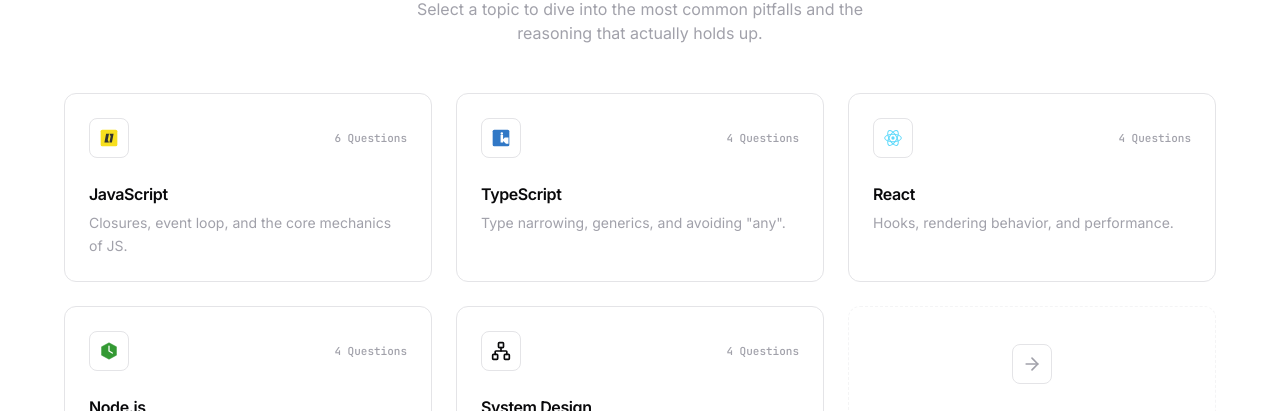
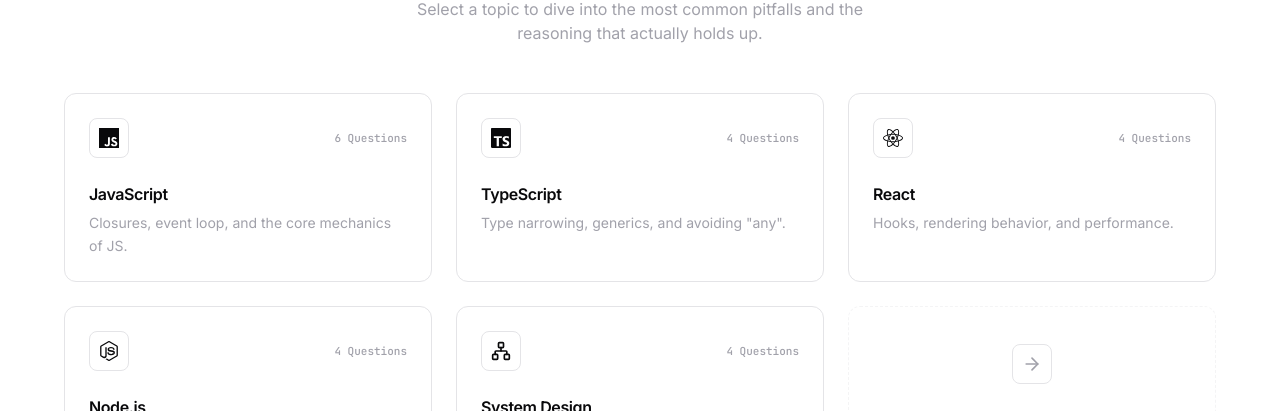
Before and after one commit to ihssmaheel-dev/drafted-until-clear, a Next.js app: page / in a window 1280 px wide. Shown: the part 880-1291 px from the top of the page. Built offline with nearby package versions, Linux system fonts and the light colour scheme.

Commit message:
feat: migrate technology category icons to official react-icons/si brand logos

```diff
--- a/package.json
+++ b/package.json
@@ -20,6 +20,7 @@
     "next-themes": "^0.4.6",
     "react": "19.2.8",
     "react-dom": "19.2.8",
+    "react-icons": "^5.7.0",
     "rehype-pretty-code": "^0.14.5",
     "shadcn": "^4.18.0",
     "shiki": "^4.4.3",
--- a/src/components/icons/category-icon.tsx
+++ b/src/components/icons/category-icon.tsx
@@ -26,20 +26,20 @@ import {
   CircleCheck,
 } from "lucide-react";
 import type { ComponentType } from "react";
-import { JavaScriptIcon } from "./tech/javascript";
-import { TypeScriptIcon } from "./tech/typescript";
-import { ReactIcon } from "./tech/react";
-import { NodeIcon } from "./tech/node";
 import {
-  NextjsIcon,
-  VueIcon,
-  AngularIcon,
-  SvelteIcon,
-  GraphqlIcon,
-  DenoIcon,
-  BunIcon,
-  HtmlCssIcon,
-} from "./tech/tech-icons";
+  SiJavascript,
+  SiTypescript,
+  SiReact,
+  SiNextdotjs,
+  SiVuedotjs,
+  SiAngular,
+  SiSvelte,
+  SiNodedotjs,
+  SiGraphql,
+  SiDeno,
+  SiBun,
+  SiHtml5,
+} from "react-icons/si";
 
 const STEP_ICONS: Record<string, ComponentType<{ className?: string }>> = {
   cpu: Cpu,
@@ -69,18 +69,18 @@ const STEP_ICONS: Record<string, ComponentType<{ className?: string }>> = {
 };
 
 const TECH_ICONS: Record<string, ComponentType<{ className?: string }>> = {
-  javascript: JavaScriptIcon,
-  typescript: TypeScriptIcon,
-  react: ReactIcon,
-  nextjs: NextjsIcon,
-  vue: VueIcon,
-  angular: AngularIcon,
-  svelte: SvelteIcon,
-  node: NodeIcon,
-  graphql: GraphqlIcon,
-  deno: DenoIcon,
-  bun: BunIcon,
-  "html-css": HtmlCssIcon,
+  javascript: SiJavascript,
+  typescript: SiTypescript,
+  react: SiReact,
+  nextjs: SiNextdotjs,
+  vue: SiVuedotjs,
+  angular: SiAngular,
+  svelte: SiSvelte,
+  node: SiNodedotjs,
+  graphql: SiGraphql,
+  deno: SiDeno,
+  bun: SiBun,
+  "html-css": SiHtml5,
 };
 
 interface StepIconProps {
--- a/src/components/icons/tech/javascript.tsx
+++ /dev/null
@@ -1,13 +0,0 @@
-import type { SVGProps } from "react";
-
-export function JavaScriptIcon(props: SVGProps<SVGSVGElement>) {
-  return (
-    <svg viewBox="0 0 24 24" fill="none" {...props}>
-      <rect x="2" y="2" width="20" height="20" rx="2" fill="#F7DF1E" />
-      <path
-        d="M6.5 17.5l2-10.5h3l-2 10.5h-3zm8-10.5h3l-2 10.5h-3l1.5-7.5-1.5-3zm-5.5 0h3l-1.5 7.5 1.5 3h-3l1.5-7.5-1.5-3z"
-        fill="#323330"
-      />
-    </svg>
-  );
-}
--- a/src/components/icons/tech/node.tsx
+++ /dev/null
@@ -1,22 +0,0 @@
-import type { SVGProps } from "react";
-
-export function NodeIcon(props: SVGProps<SVGSVGElement>) {
-  return (
-    <svg viewBox="0 0 24 24" fill="none" {...props}>
-      <path
-        d="M12 2L3 7v10l9 5 9-5V7l-9-5z"
-        fill="#339933"
-        stroke="#339933"
-        strokeWidth="0.5"
-      />
-      <path
-        d="M12 6v6l4 2.5"
-        stroke="white"
-        strokeWidth="1.5"
-        strokeLinecap="round"
-        strokeLinejoin="round"
-        fill="none"
-      />
-    </svg>
-  );
-}
--- a/src/components/icons/tech/react.tsx
+++ /dev/null
@@ -1,38 +0,0 @@
-import type { SVGProps } from "react";
-
-export function ReactIcon(props: SVGProps<SVGSVGElement>) {
-  return (
-    <svg viewBox="0 0 24 24" fill="none" {...props}>
-      <circle cx="12" cy="12" r="2" fill="#61DAFB" />
-      <ellipse
-        cx="12"
-        cy="12"
-        rx="10"
-        ry="4.5"
-        stroke="#61DAFB"
-        strokeWidth="1.2"
-        fill="none"
-      />
-      <ellipse
-        cx="12"
-        cy="12"
-        rx="10"
-        ry="4.5"
-        stroke="#61DAFB"
-        strokeWidth="1.2"
-        fill="none"
-        transform="rotate(60 12 12)"
-      />
-      <ellipse
-        cx="12"
-        cy="12"
-        rx="10"
-        ry="4.5"
-        stroke="#61DAFB"
-        strokeWidth="1.2"
-        fill="none"
-        transform="rotate(120 12 12)"
-      />
-    </svg>
-  );
-}
--- a/src/components/icons/tech/tech-icons.tsx
+++ /dev/null
@@ -1,108 +0,0 @@
-import type { SVGProps } from "react";
-
-export function NextjsIcon(props: SVGProps<SVGSVGElement>) {
-  return (
-    <svg viewBox="0 0 24 24" fill="none" {...props}>
-      <rect x="2" y="2" width="20" height="20" rx="4" fill="currentColor" />
-      <path
-        d="M9 16V8h2.5c1.4 0 2.5 1 2.5 2.3 0 1.3-1.1 2.2-2.5 2.2H10.5V16H9zm1.5-3.5h1c.6 0 1-.4 1-1s-.4-1-1-1h-1v2z"
-        fill="var(--background)"
-      />
-      <path
-        d="M15 16l3-8h1.5l-3 8H15z"
-        fill="var(--background)"
-      />
-    </svg>
-  );
-}
-
-export function VueIcon(props: SVGProps<SVGSVGElement>) {
-  return (
-    <svg viewBox="0 0 24 24" fill="none" {...props}>
-      <path d="M2 3h3.5L12 14l6.5-11H22L12 22 2 3z" fill="#42B883" />
-      <path d="M7 3h3l5 8.5L17 3h3L12 22 7 3z" fill="#35495E" />
-    </svg>
-  );
-}
-
-export function AngularIcon(props: SVGProps<SVGSVGElement>) {
-  return (
-    <svg viewBox="0 0 24 24" fill="none" {...props}>
-      <path d="M12 2L2 7v2l10 13L22 9V7L12 2z" fill="#DD0031" />
-      <path d="M12 2l8 5v1l-8 11L4 8V7l8-5z" fill="#C3002F" />
-      <path
-        d="M12 6.5L7 16h2.5l1-2h3l1 2H17L12 6.5zm.5 5l1.2-2.5L15 16h-2.5l-1-2.5-.5 1z"
-        fill="white"
-      />
-    </svg>
-  );
-}
-
-export function SvelteIcon(props: SVGProps<SVGSVGElement>) {
-  return (
-    <svg viewBox="0 0 24 24" fill="none" {...props}>
-      <path
-        d="M17.5 3.5c-2.5 0-4.5 1-6 3.5-1.5-2.5-3.5-3.5-6-3.5C2.5 3.5 0 6 0 9.5c0 5 10 14 10 14s10-9 10-14c0-3.5-2.5-6-4.5-6z"
-        fill="#FF3E00"
-      />
-      <path
-        d="M12 5c-1.5 0-3 .8-4 2.5C7 6 5.5 5.5 4 5.5 2 5.5 0 7.5 0 9.5c0 4 7 12 7 12"
-        stroke="white"
-        strokeWidth="1.5"
-        fill="none"
-        strokeLinecap="round"
-      />
-    </svg>
-  );
-}
-
-export function GraphqlIcon(props: SVGProps<SVGSVGElement>) {
-  return (
-    <svg viewBox="0 0 24 24" fill="none" {...props}>
-      <path d="M12 2L3 7v10l9 5 9-5V7l-9-5z" fill="none" stroke="#E10098" strokeWidth="1.5" />
-      <circle cx="12" cy="7" r="2" fill="#E10098" />
-      <circle cx="6" cy="12" r="1.5" fill="#E10098" />
-      <circle cx="18" cy="12" r="1.5" fill="#E10098" />
-      <circle cx="12" cy="17" r="1.5" fill="#E10098" />
-    </svg>
-  );
-}
-
-export function DenoIcon(props: SVGProps<SVGSVGElement>) {
-  return (
-    <svg viewBox="0 0 24 24" fill="none" {...props}>
-      <rect x="2" y="2" width="20" height="20" rx="3" fill="#000" />
-      <path
-        d="M7 7h3v3H7V7zm0 3.5h3v3H7v-3zm0 3.5h3v3H7v-3zm3.5-7H14v3h-3.5V7zm3.5 3.5h3v3h-3v-3zm-3.5 3.5H14v3h-3.5v-3z"
-        fill="white"
-      />
-    </svg>
-  );
-}
-
-export function BunIcon(props: SVGProps<SVGSVGElement>) {
-  return (
-    <svg viewBox="0 0 24 24" fill="none" {...props}>
-      <circle cx="12" cy="12" r="10" fill="#FBF0DF" />
-      <path
-        d="M8 10c0-2 1.5-3 3-3s3 1 3 3c0 1.5-1 2.5-2 3l-1 1v3"
-        stroke="#000"
-        strokeWidth="1.5"
-        strokeLinecap="round"
-        fill="none"
-      />
-      <circle cx="12" cy="17" r="1" fill="#000" />
-    </svg>
-  );
-}
-
-export function HtmlCssIcon(props: SVGProps<SVGSVGElement>) {
-  return (
-    <svg viewBox="0 0 24 24" fill="none" {...props}>
-      <path d="M3 2l1.5 18L12 22l7.5-2L21 2H3z" fill="#E34F26" />
-      <path d="M12 4v16l6.5-1.5L20 4H12z" fill="#F06529" />
-      <path d="M7 7h10l-.5 5H8l.2 3h8.5l-.3 3L12 20l-4.5-1 .3-4" fill="#EBEBEB" />
-      <path d="M7 7h10l-.5 5H8l.2 3h8.5l-.3 3L12 20l-4.5-1 .3-4" fill="#fff" />
-    </svg>
-  );
-}
--- a/src/components/icons/tech/typescript.tsx
+++ /dev/null
@@ -1,13 +0,0 @@
-import type { SVGProps } from "react";
-
-export function TypeScriptIcon(props: SVGProps<SVGSVGElement>) {
-  return (
-    <svg viewBox="0 0 24 24" fill="none" {...props}>
-      <rect x="2" y="2" width="20" height="20" rx="2" fill="#3178C6" />
-      <path
-        d="M14.5 17.5h-3V8.5h3v8zm-1.5-9.5a1.5 1.5 0 110-3 1.5 1.5 0 010 3zm6.5 3.5h-3l-2 2v2l3.5 3.5h3V11.5z"
-        fill="white"
-      />
-    </svg>
-  );
-}
```
Also changed, not shown: 1 other file (tests, documents, lock files or other folders).
